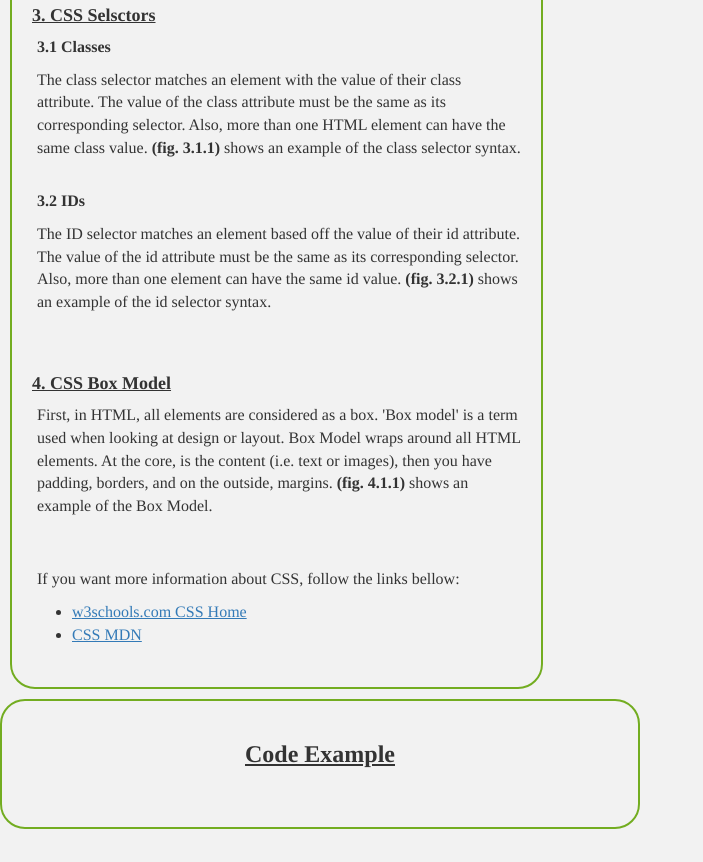
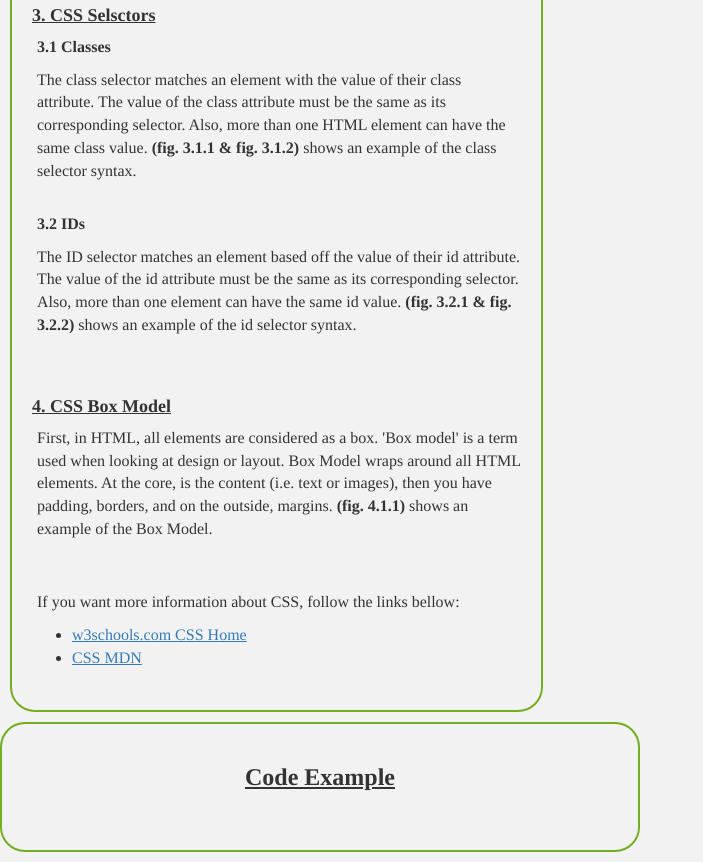
Before and after one commit to 12LightningFlash12/HTML_Stuff, a plain HTML site: page css.html in a window 1280 px wide. Shown: the part 880-1742 px from the top of the page, without its empty margins (0-703 px from the left). Before the commit the page ends 1719 px from the top, so only its background shows below. Drawn offline with nearby package versions, Linux system fonts and the light colour scheme.

Commit message:
Update css.html

```diff
--- a/css.html
+++ b/css.html
@@ -67,12 +67,12 @@
                 <h4 class = "htext">3. CSS Selsctors</h4>
 
                 <p class = "par1 text">3.1 Classes</p>
-                <p class = "par2 text">The class selector matches an element with the value of their class attribute. The value of the class attribute must be the same as its corresponding selector. Also, more than one HTML element can have the same class value. <span class = "btext">(fig. 3.1.1)</span> shows an example of the class selector syntax.</p>
+                <p class = "par2 text">The class selector matches an element with the value of their class attribute. The value of the class attribute must be the same as its corresponding selector. Also, more than one HTML element can have the same class value. <span class = "btext">(fig. 3.1.1 & fig. 3.1.2)</span> shows an example of the class selector syntax.</p>
 
                 <br>
 
                 <p class = "par1 text">3.2 IDs</p>
-                <p class = "par2 text">The ID selector matches an element based off the value of their id attribute. The value of the id attribute must be the same as its corresponding selector. Also, more than one element can have the same id value. <span class = "btext">(fig. 3.2.1)</span> shows an example of the id selector syntax.</p>
+                <p class = "par2 text">The ID selector matches an element based off the value of their id attribute. The value of the id attribute must be the same as its corresponding selector. Also, more than one element can have the same id value. <span class = "btext">(fig. 3.2.1 & fig. 3.2.2)</span> shows an example of the id selector syntax.</p>
 
                 <br>
                 <br>
@@ -94,6 +94,8 @@
             <div class = "col-md-6 borderr">
                 <h3 class = "htext2">Code Example</h3>
 
+                <img>
+
                 <br>
             </div>
         </div>
```
